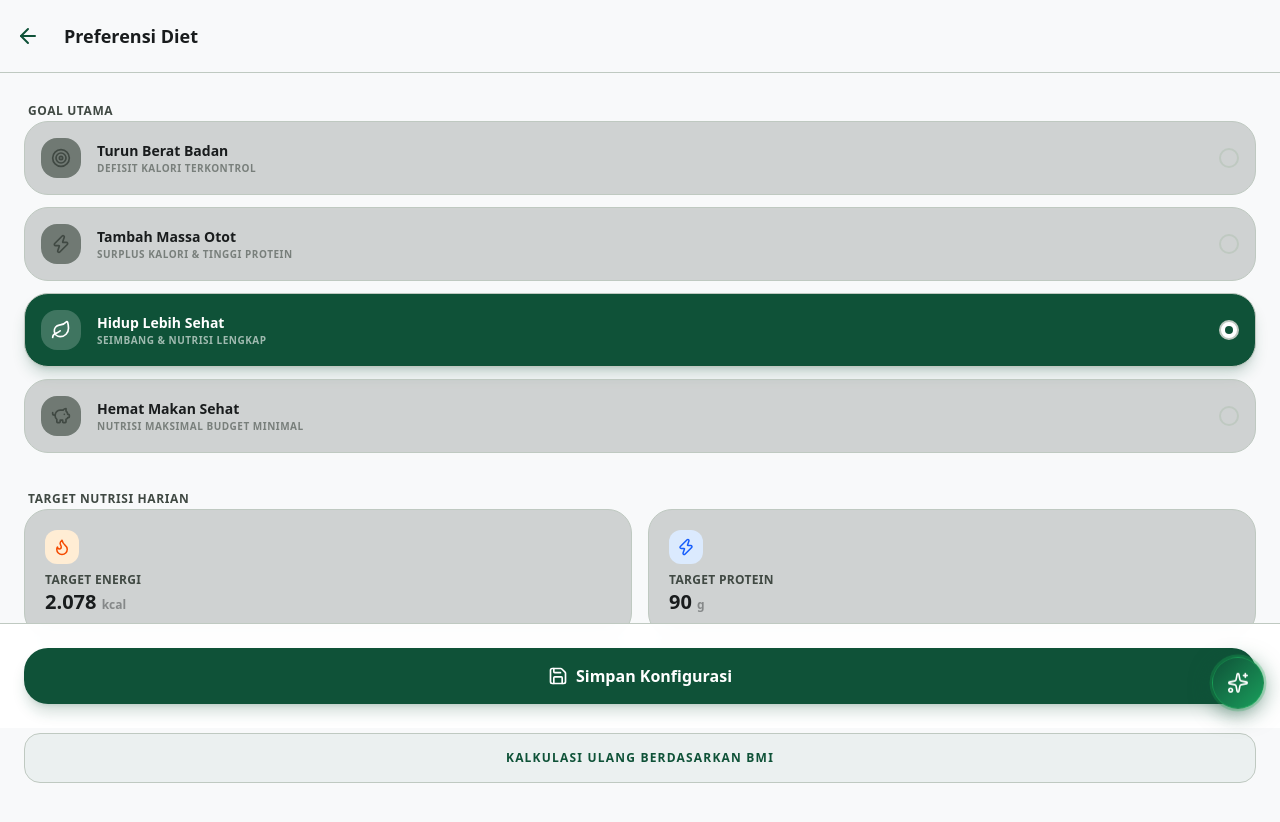
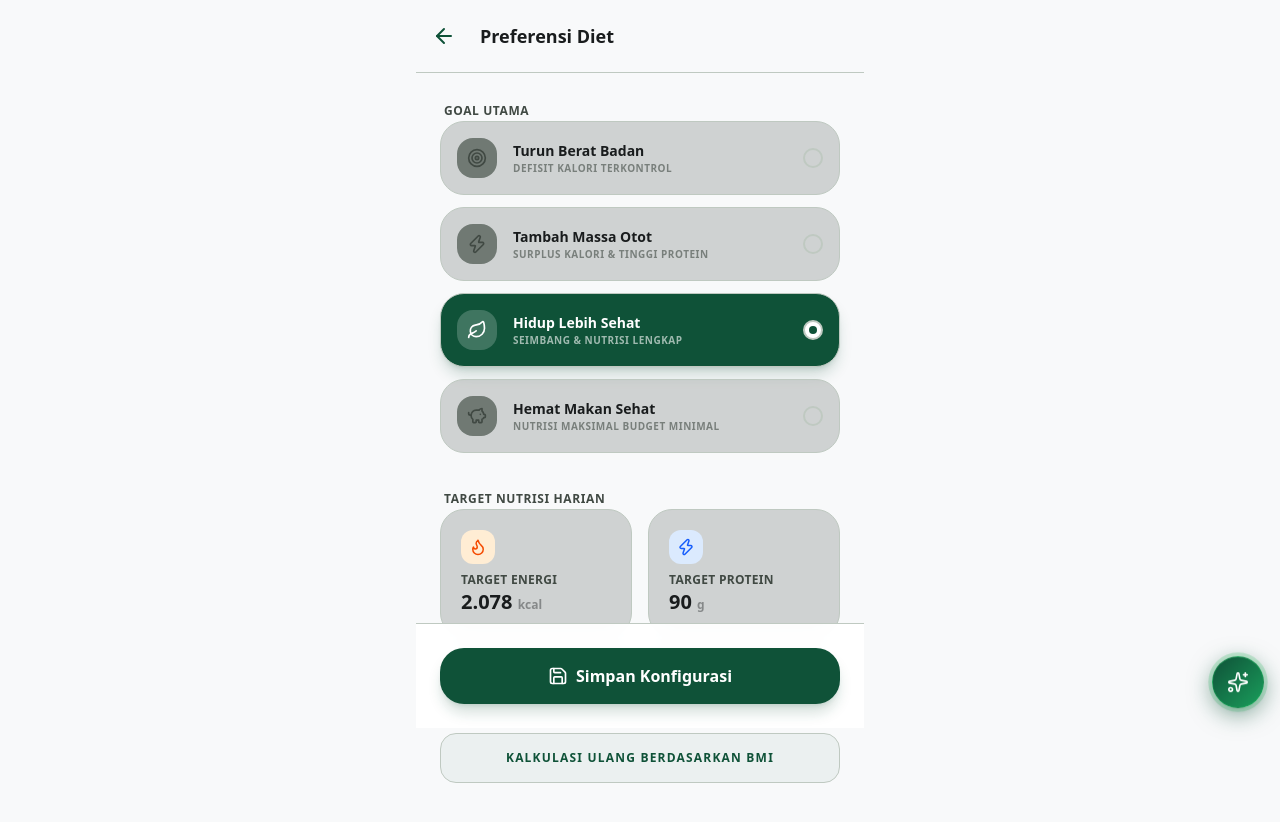
Before and after one commit to nabssku/Meal_It, a Next.js app: page /profile/diet in a window 1280 px wide. Shown: the top 822 px of the page. Built offline with nearby package versions, Linux system fonts and the light colour scheme; no server answers; what groq-sdk would draw is missing.

Commit message:
style: constrain diet profile page layout to max-width and adjust header and footer positioning

```diff
--- a/src/app/about/page.tsx
+++ b/src/app/about/page.tsx
@@ -1,6 +1,12 @@
 import React from "react";
 import { Info, ShieldCheck, Heart, Sparkles, ChevronLeft } from "lucide-react";
 import Link from "next/link";
+import type { Metadata } from "next";
+
+export const metadata: Metadata = {
+  title: "Tentang Meal It - Solusi Makan Sehat & Hemat",
+  description: "Pelajari visi dan misi Meal It dalam menyediakan akses mudah dan terjangkau ke makanan sehat bernutrisi tinggi melalui personalisasi AI.",
+};
 
 export default function AboutPage() {
   return (
--- a/src/app/contact/page.tsx
+++ b/src/app/contact/page.tsx
@@ -1,6 +1,12 @@
 import React from "react";
 import { Send, MapPin, Phone, Mail, Globe, Share2, MessageSquare } from "lucide-react";
 import Button from "@/components/ui/Button";
+import type { Metadata } from "next";
+
+export const metadata: Metadata = {
+  title: "Hubungi Kami - Meal It Support & Kerjasama",
+  description: "Ada keluhan, saran, atau pertanyaan seputar katering sehat Meal It? Hubungi kami langsung di sini.",
+};
 
 export default function ContactPage() {
   return (
--- a/src/app/help/page.tsx
+++ b/src/app/help/page.tsx
@@ -1,6 +1,12 @@
 import React from "react";
 import { HelpCircle, ChevronRight, MessageCircle, Phone, Mail, Search } from "lucide-react";
 import Link from "next/link";
+import type { Metadata } from "next";
+
+export const metadata: Metadata = {
+  title: "Pusat Bantuan & FAQ - Meal It",
+  description: "Temukan jawaban atas pertanyaan seputar fitur Meal It, standar nutrisi makanan sehat, katering kemitraan, dan manajemen budget.",
+};
 
 const faqs = [
   "Bagaimana cara AI menentukan menu?",
--- a/src/app/layout.tsx
+++ b/src/app/layout.tsx
@@ -23,8 +23,12 @@ export const metadata: Metadata = {
   description: "Plan your meals intelligently with AI while staying on budget.",
   manifest: "/manifest.json",
   icons: {
-    icon: "/favicon.ico",
-    apple: "/icons/icon-192x192.png",
+    icon: [
+      { url: "/icon.svg", type: "image/svg+xml" },
+      { url: "/favicon.ico" }
+    ],
+    shortcut: "/icon.svg",
+    apple: "/icon.svg",
   },
   appleWebApp: {
     capable: true,
--- a/src/app/profile/diet/page.tsx
+++ b/src/app/profile/diet/page.tsx
@@ -129,15 +129,15 @@ export default function DietPreferencePage() {
   }
 
   return (
-    <div className="flex flex-col min-h-screen bg-background">
-      <header className="p-4 flex items-center gap-4 sticky top-0 bg-background/80 backdrop-blur-md z-10 border-b border-border/50">
+    <div className="flex flex-col min-h-screen bg-background max-w-md mx-auto w-full relative">
+      <header className="p-4 flex items-center gap-4 relative bg-background z-10 border-b border-border/50">
         <button onClick={() => router.back()} className="p-2 -ml-2 text-primary">
           <ArrowLeft size={24} />
         </button>
         <h1 className="text-lg font-bold">Preferensi Diet</h1>
       </header>
 
-      <main className="flex-1 p-6 space-y-8 pb-36">
+      <main className="flex-1 p-6 space-y-8 pb-60">
         {/* Main Goal Section */}
         <section className="space-y-4">
           <label className="text-xs font-bold text-muted-foreground uppercase tracking-wider ml-1">Goal Utama</label>
@@ -315,7 +315,7 @@ export default function DietPreferencePage() {
         </section>
       </main>
 
-      <footer className="p-6 bg-white/95 backdrop-blur-md border-t border-border/50 fixed bottom-[72px] left-0 right-0 z-40 flex flex-col gap-3">
+      <footer className="p-6 bg-white/95 backdrop-blur-md border-t border-border/50 fixed bottom-[72px] left-0 right-0 max-w-md mx-auto z-40 flex flex-col gap-3">
         {error && (
           <div className="p-3 text-sm text-red-600 bg-red-50 border border-red-200 rounded-xl font-medium text-center animate-in fade-in">
             {error}
```
